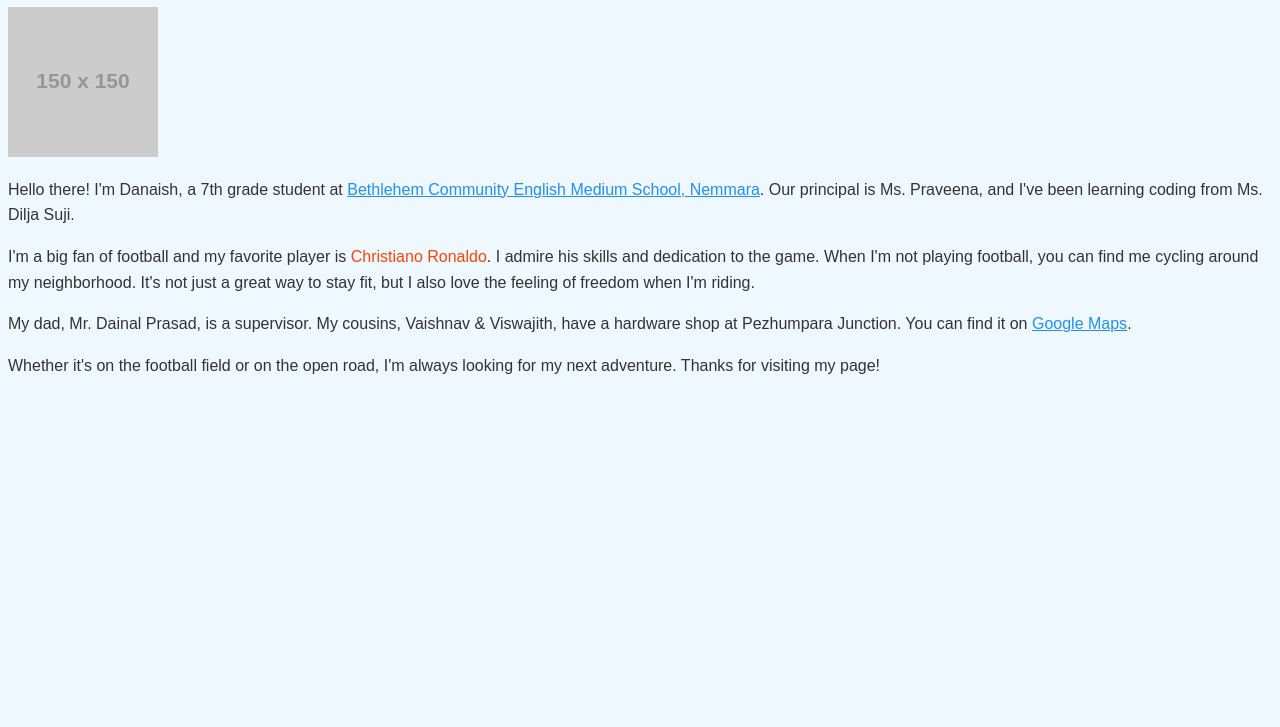
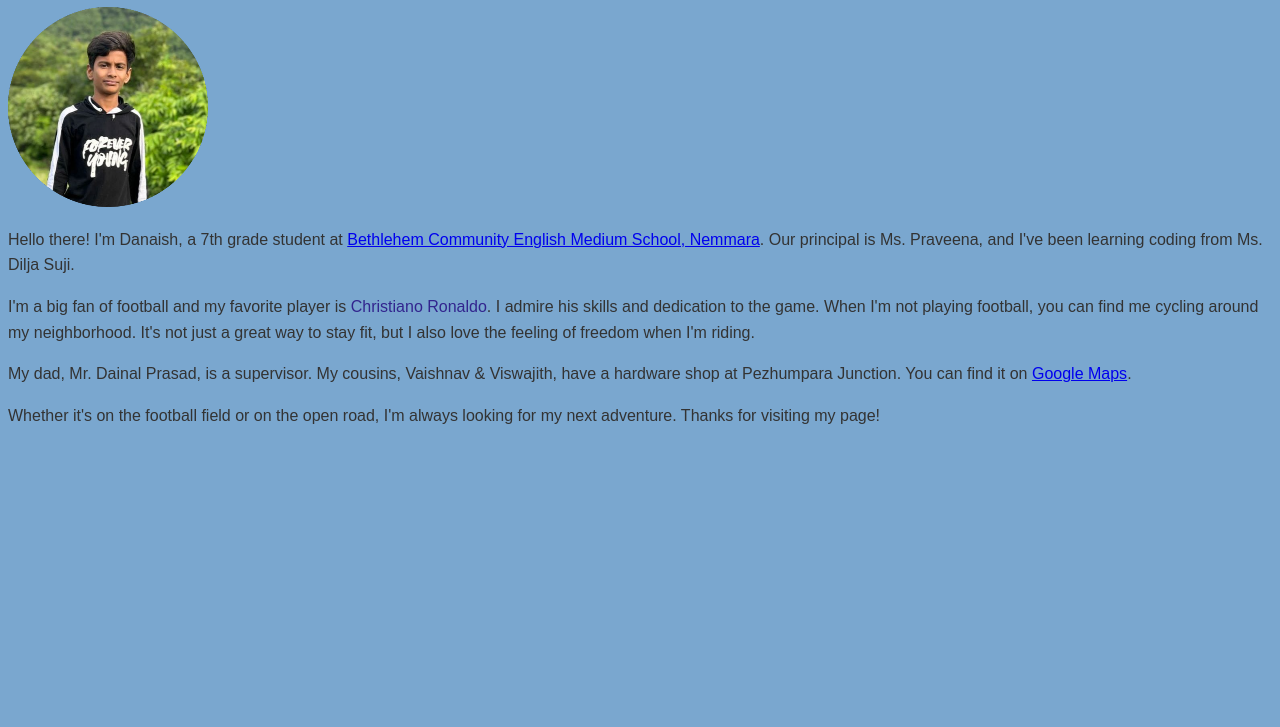
Before and after one commit to DanishDanial7/Danish, a plain HTML site: page index.html in a window 1280 px wide. Shown: the part 73-800 px from the top of the page. Drawn offline with Linux system fonts and the light colour scheme; placeholder pictures from the web are drawn by us.

Commit message:
Update index.html

```diff
--- a/index.html
+++ b/index.html
@@ -5,7 +5,7 @@
     <style>
         body {
             font-family: Arial, sans-serif;
-            background-color: #f0f8ff;
+            background-color: #7aa7cf;
             color: #333;
         }
         h1 {
@@ -15,16 +15,13 @@
             line-height: 1.6;
         }
         .highlight {
-            color: #ff4500;
-        }
-        a {
-            color: #1e90ff;
+            color: #32258e;
         }
     </style>
 </head>
 <body>
     <h1>Welcome to Danaish Danial's Page!</h1>
-    <img src="https://via.placeholder.com/150" alt="Placeholder image">
+    <img src="Danish Danial 150.png" alt="Placeholder image">
     <p>Hello there! I'm Danaish, a 7th grade student at <a href="https://bcemschool.com/">Bethlehem Community English Medium School, Nemmara</a>. Our principal is Ms. Praveena, and I've been learning coding from Ms. Dilja Suji.</p>
     <p>I'm a big fan of football and my favorite player is <span class="highlight">Christiano Ronaldo</span>. I admire his skills and dedication to the game. When I'm not playing football, you can find me cycling around my neighborhood. It's not just a great way to stay fit, but I also love the feeling of freedom when I'm riding.</p>
     <p>My dad, Mr. Dainal Prasad, is a supervisor. My cousins, Vaishnav & Viswajith, have a hardware shop at Pezhumpara Junction. You can find it on <a href="https://goo.gl/maps/XuPBvp5CTGHgGTDY9">Google Maps</a>.</p>
```
